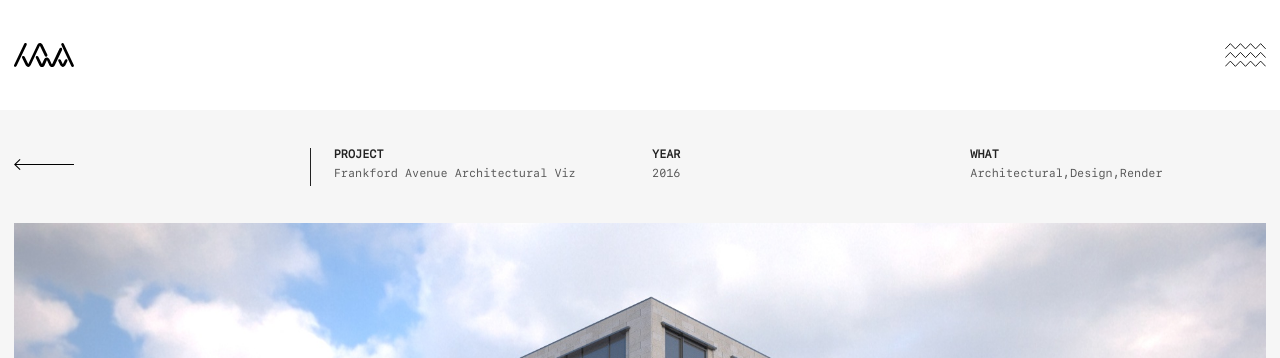
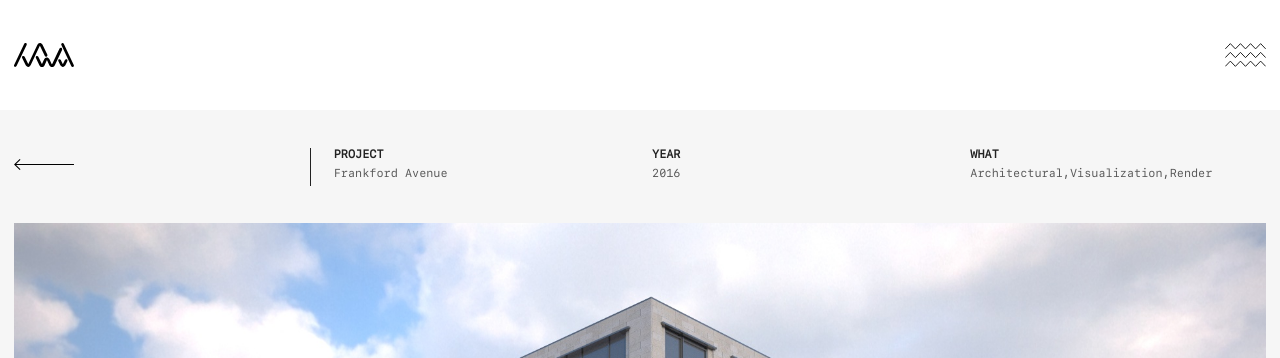
Before and after one commit to CitizenPham/portfolio, a Jekyll site: the page built from _projects/Frankford_avenue.html, in a window 1280 px wide. Shown: the top 358 px of the page. Built offline with Jekyll 4.4.1, drawn with Linux system fonts in a browser that asks for light colours; nearby versions of some CDN libraries; comment, search, counter and statistics services are not loaded.

Commit message:
Project Text Change

```diff
--- a/_projects/Chapman_retail_design.html
+++ b/_projects/Chapman_retail_design.html
@@ -1,5 +1,5 @@
 ---
-title: Chapman Skateboard Retail Design
+title: Chapman Skateboards
 categories: Retail, Design, Render
 year: 2015
 thumbnail: Our_line_close_up.jpg
--- a/_projects/Frankford_avenue.html
+++ b/_projects/Frankford_avenue.html
@@ -1,6 +1,6 @@
 ---
-title: Frankford Avenue Architectural Viz
-categories: Architectural, Design, Render
+title: Frankford Avenue
+categories: Architectural, Visualization, Render
 year: 2016
 thumbnail: frankford.jpg
 thumb-text-color: "#222222"
```
Also changed, not shown: 3 other files.
